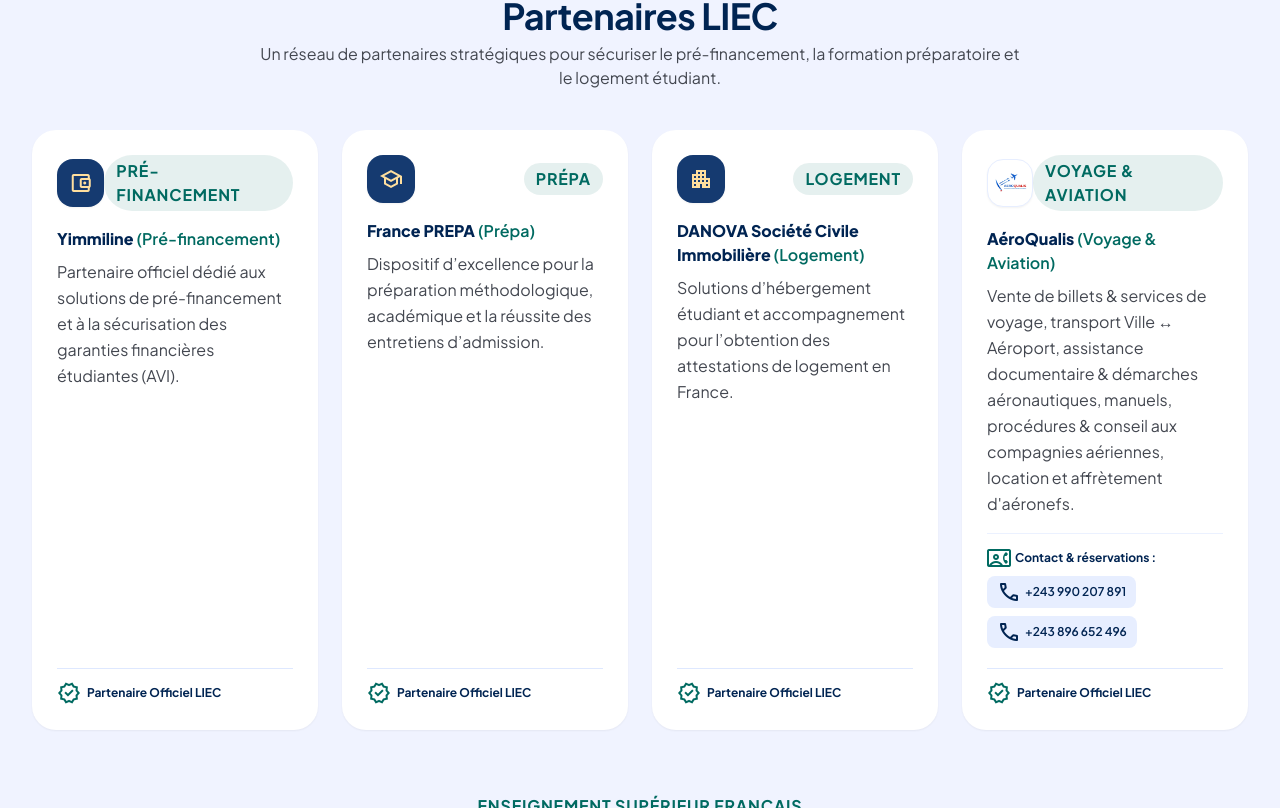
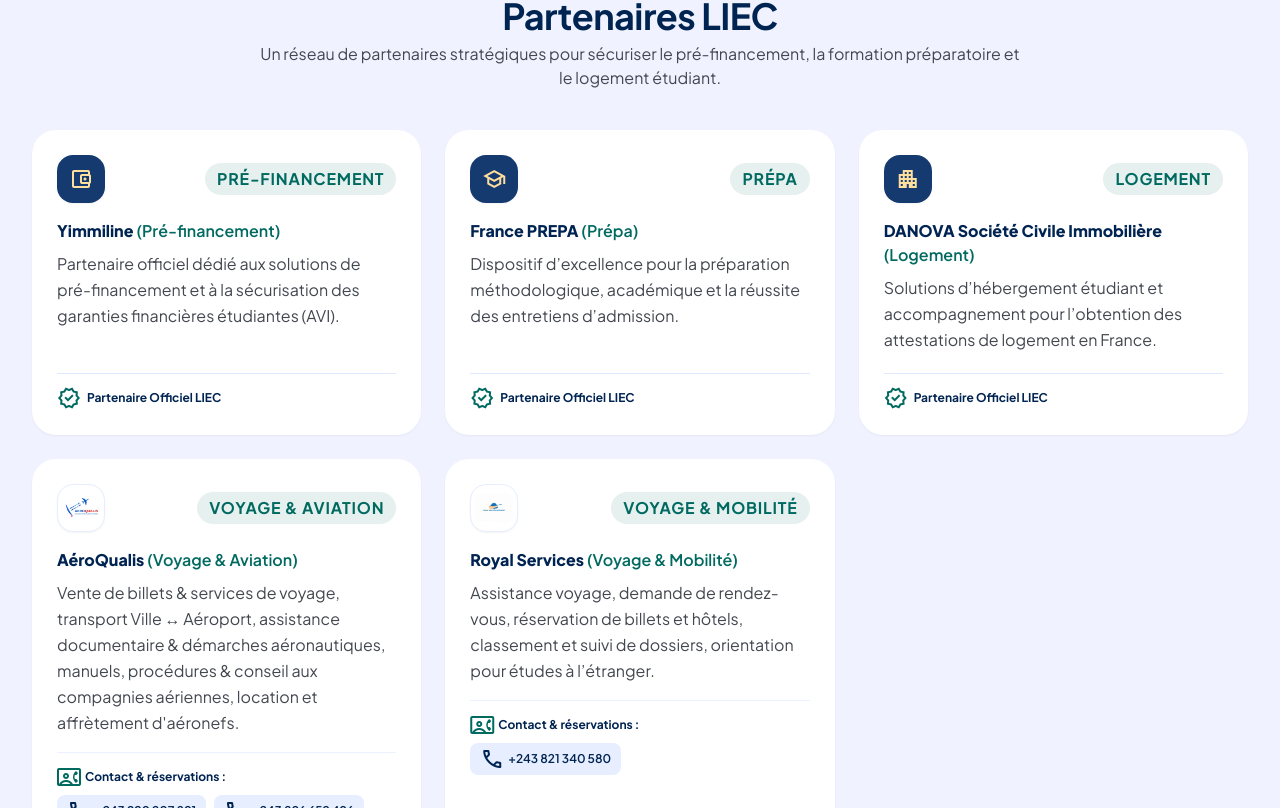
Before and after one commit to MJM30/LIEC_site_et_Solution, a Next.js app: page /a-propos in a window 1280 px wide. Shown: the part 852-1660 px from the top of the page. Built offline with nearby package versions, Linux system fonts and the light colour scheme.

Commit message:
Ajout du partenaire Royal Services et de son logo sur la page À propos

```diff
--- a/src/app/a-propos/page.tsx
+++ b/src/app/a-propos/page.tsx
@@ -91,6 +91,17 @@
       contacts: [
         { label: "+243 990 207 891", tel: "+243990207891" },
         { label: "+243 896 652 496", tel: "+243896652496" },
+      ],
+    },
+    {
+      name: "Royal Services",
+      category: "Voyage & Mobilité",
+      icon: "travel_explore",
+      logo: "/logo_royal_services.png",
+      description:
+        "Assistance voyage, demande de rendez-vous, réservation de billets et hôtels, classement et suivi de dossiers, orientation pour études à l’étranger.",
+      contacts: [
+        { label: "+243 821 340 580", tel: "+243821340580" },
       ],
     },
   ];
@@ -252,7 +263,7 @@
                   </p>
                 </div>
 
-                <div className="grid grid-cols-1 md:grid-cols-2 lg:grid-cols-4 gap-gutter">
+                <div className="grid grid-cols-1 md:grid-cols-2 lg:grid-cols-3 gap-gutter">
                   {liecPartners.map((partner, idx) => (
                     <div
                       key={idx}
```
Also changed, not shown: public/logo_royal_services.png (added), public/logo_royal_services_full.jpg (added).
